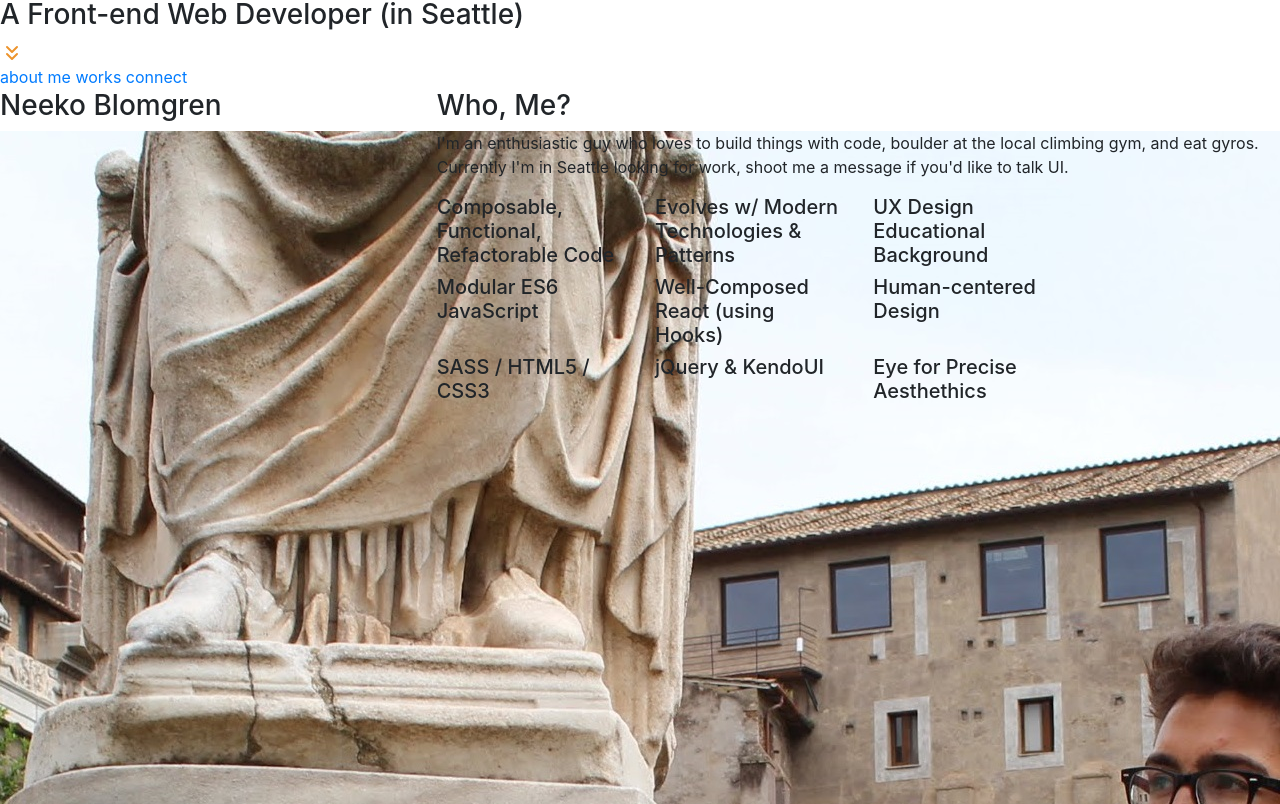
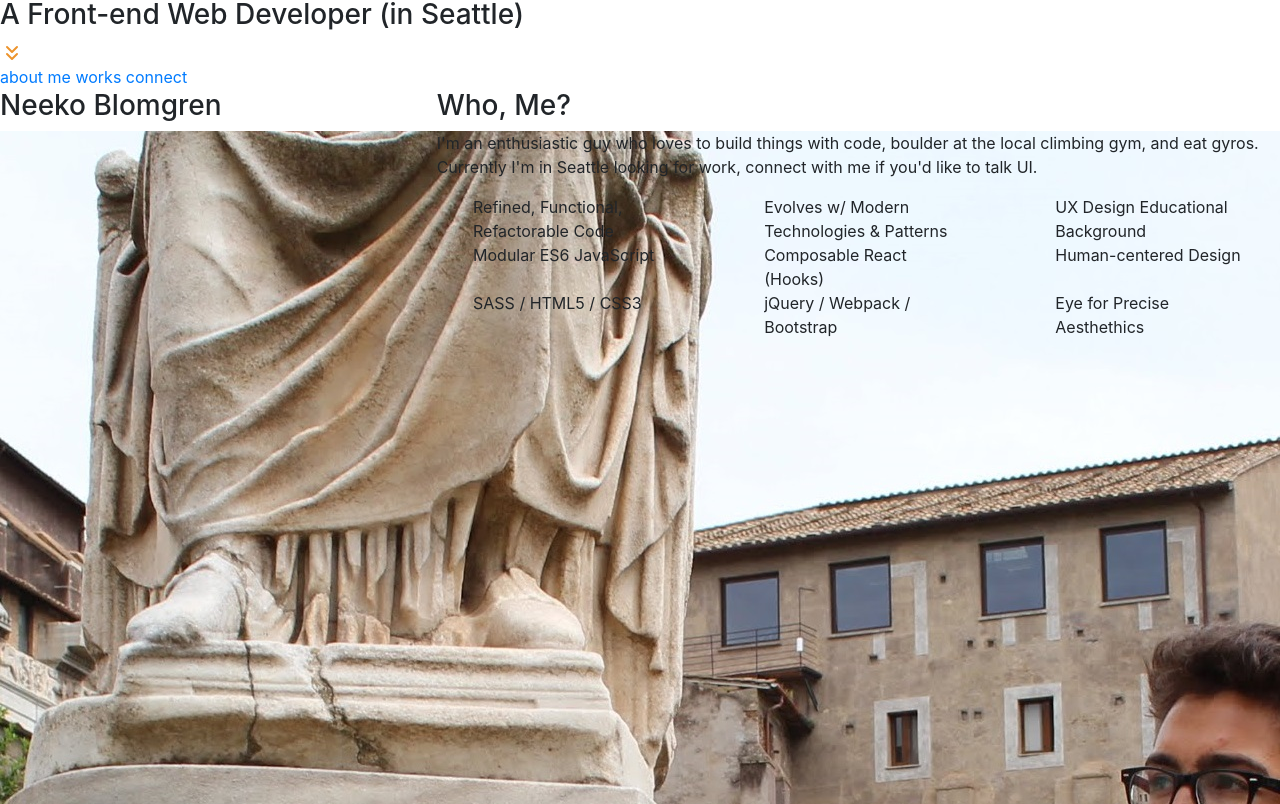
Before and after one commit to neekode/portfolio-v3, a React app: page / in a window 1280 px wide. Shown: the part 1096-1900 px from the top of the page. Built offline with nearby package versions, Linux system fonts and the light colour scheme.

Commit message:
work on works section
- structured section elements
- added scroll down button
- fixed emblem text issues

to do:
- add scroll up button
- work on about
- add animations for each works section expanding, filling box element

```diff
--- a/public/styles/main.css
+++ b/public/styles/main.css
@@ -32,10 +32,15 @@ img {
 }
 
 .section {
-  height: 110vh;
+  height: 120vh;
   pointer-events: none;
   position: relative;
   z-index: 2;
+}
+
+.inner-emblem-text {
+  font-size: 1em;
+  padding-top: 6vh !important;
 }
 
 .box {
@@ -81,7 +86,7 @@ img {
   -o-transition: background-color 1s linear;
   transition: background-color 1s linear;
 }
-#Background #toggle-box {
+#Background .chev-box {
   position: fixed;
   height: 5vh;
   width: 5vh;
@@ -90,21 +95,38 @@ img {
   background-color: #1F3039;
   border-radius: 10px 10px 10px 10px;
 }
-#Background #toggle-box img {
+#Background .chev-box img {
   height: 5vh;
   width: 5vh;
 }
-#Background #toggle-box .left-chev {
+#Background .chev-box .left-chev {
   cursor: pointer;
   transition: all 0.3s linear;
   transform: rotate(-90deg);
   margin-left: 0.5vw;
 }
-#Background #toggle-box .right-chev {
+#Background .chev-box .right-chev {
   cursor: pointer;
   transition: all 0.3s linear;
   transform: rotate(90deg);
   margin-left: -0.5vw;
+}
+#Background #to-top {
+  bottom: calc(40% + 12.5vh);
+}
+#Background #to-top .up-chev {
+  cursor: pointer;
+  transition: all 0.3s linear;
+  transform: rotate(180deg);
+  margin-top: -0.5vh;
+}
+#Background #lower {
+  bottom: calc(40% + 5vh);
+}
+#Background #lower .down-chev {
+  cursor: pointer;
+  transition: all 0.3s linear;
+  margin-top: 1vh;
 }
 #Background .animation-controller {
   z-index: 5000 !important;
@@ -112,7 +134,6 @@ img {
   position: absolute;
   color: #F8F9F9;
   background-color: #1F3039;
-  border: 1px solid #212121;
   transition: all 0.5s linear;
   opacity: 0.95;
   border-radius: 10px 10px 10px;
@@ -166,15 +187,15 @@ img {
 }
 #Intro .box {
   width: 50vw;
-  height: 20vh;
+  height: 25vh;
   padding: 1vw;
 }
 #Intro .box .header {
   color: #F8F9F9;
 }
 #Intro .box .chevron-box .down-chevs {
-  margin: 15px;
-  width: 2.5vw;
+  margin: 30px;
+  width: 3vw;
 }
 #Intro #neeko-blomgren {
   color: #ED942C;
@@ -186,7 +207,8 @@ img {
 }
 
 #About .box {
-  top: 5vh;
+  top: 6.5vh;
+  height: 80vh;
 }
 #About .box h3 {
   padding-top: 2.5vh;
@@ -198,65 +220,49 @@ img {
 #About #profile-picture img {
   width: 80%;
   margin: 5%;
+  margin-top: 2vh;
 }
 #About #profile-picture div {
   font-size: 0.6em;
   margin: auto;
 }
-#About #about-content {
-  top: 0;
-  margin: 0;
-}
 #About #about-content p {
   font-size: 0.5em;
   width: 80%;
   margin: auto;
+  margin-top: 2vh;
+  margin-bottom: 5vh;
 }
 #About #about-content .content-section {
   font-size: 0.8em;
   height: 20vh;
   margin-top: 1vh !important;
 }
-#About #about-content .content-section h5 {
-  position: absolute;
-  font-size: 0.8em;
-  top: 7.5vh;
-  text-align: center;
-}
 #About #about-content .content-section .emblem {
   z-index: 5;
-  font-size: 0.6em;
   background-color: #323A6A;
-  margin-left: 3vw;
+  font-size: 0.5em;
 }
 #About #about-content .content-section .subEmblem {
   z-index: 4;
   transition: all 1s ease 0s;
   background-color: #323A6A;
-  margin-left: 3vw;
-  margin-top: 0;
   top: -20vh;
   width: 95%;
+  font-size: 0.5em;
 }
-#About #about-content .content-section .subEmblem h5 {
-  position: absolute;
-  font-size: 0.5em;
-  top: 10vh;
-  text-align: center;
+#About #about-content .content-section .subEmblem div {
+  padding-top: 11vh !important;
 }
 #About #about-content .content-section .subEmblem2 {
   z-index: 4;
   transition: all 1s ease 0s;
   background-color: #323A6A;
-  margin-left: 3vw;
-  margin-top: 0;
   top: -40vh;
+  font-size: 0.5em;
 }
-#About #about-content .content-section .subEmblem2 h5 {
-  position: absolute;
-  font-size: 0.5em;
-  top: 10vh;
-  text-align: center;
+#About #about-content .content-section .subEmblem2 div {
+  padding-top: 11vh !important;
 }
 #About #about-content .content-section .shown {
   top: -10vh;
@@ -269,7 +275,7 @@ img {
 }
 
 .hexagon2 {
-  clip-path: polygon(50% 50%, 100% 25%, 100% 75%, 50% 100%, 0 75%, 0 25%);
+  clip-path: polygon(50% 50%, 95% 25%, 100% 75%, 50% 100%, 0% 75%, 5% 25%);
 }
 
 .Background-About {
@@ -278,11 +284,55 @@ img {
 }
 
 #Works .box {
-  top: 5vh;
+  top: 2.5vh;
+  background-color: transparent;
+}
+#Works .box h2 {
+  position: absolute;
+  margin-top: 4.5vh;
+  z-index: 55;
+}
+#Works .box #works-content {
+  margin-top: 1vh !important;
+  margin: 0;
+}
+#Works .box #works-content .works-section {
+  background-color: #1F3039;
+  transition: all 300ms linear;
+  border-radius: 7px;
+}
+#Works .box #works-content .works-section:hover {
+  z-index: 50;
+  /* Box shadow generated with https://www.cssmatic.com/box-shadow */
+  -webkit-box-shadow: 0px 11px 17px 12px rgba(0, 0, 0, 0.5);
+  -moz-box-shadow: 0px 11px 17px 12px rgba(0, 0, 0, 0.5);
+  box-shadow: 0px 11px 17px 12px rgba(0, 0, 0, 0.5);
+}
+#Works .box #works-content .works-section:active {
+  z-index: 50;
+  transition: all 50ms linear;
+  /* Box shadow generated with https://www.cssmatic.com/box-shadow */
+  -webkit-box-shadow: none;
+  -moz-box-shadow: none;
+  box-shadow: none;
+}
+#Works .box #works-content h3 {
+  margin-top: 7.5vh;
+}
+#Works .box #works-content .content-section {
+  height: 70vh;
+  margin: 1vw;
+  margin-top: 2.5vh;
+}
+#Works .box #works-content .content-section .emblem {
+  height: 20vh;
+  font-size: 0.6em;
+  margin: 1vw;
+  background-color: #3D5179;
 }
 
 .Background-Works {
-  background-color: #3F415B;
+  background-color: #3D5179;
   font-family: "Montserrat-Regular";
 }
 
@@ -291,7 +341,7 @@ img {
 }
 
 .Background-Connect {
-  background-color: #2B2E40;
+  background-color: #3A7BAB;
   font-family: "Montserrat-Regular";
 }
 
--- a/src/components/About.js
+++ b/src/components/About.js
@@ -28,6 +28,14 @@ function About() {
     return func();
   }
 
+  const handleMouseEnter = (e) => {
+
+  }
+
+  const handleMouseLeave = (e) => {
+
+  }
+
   return (
     <div className="section" id="About">
         <div className="box center">
@@ -51,24 +59,24 @@ function About() {
                 <div id='about-content' className="col-md-8">
                     <p>
                      I'm an enthusiastic guy who loves to build things with code, boulder at the local climbing gym, and eat gyros. Currently I'm
-                    in Seattle looking for work, shoot me a message if you'd like to talk UI.
+                    in Seattle looking for work, connect with me if you'd like to talk UI.
                      </p>
                     <div className='row content-section emblem-section'>
-                        <div className='col-md-3 emblem hexagon'> <h5> Composable, Functional, Refactorable Code </h5> </div>
-                        <div className='col-md-3 emblem hexagon'> <h5> Evolves w/ Modern Technologies & Patterns </h5> </div>
-                        <div className='col-md-3 emblem hexagon'> <h5> UX Design Educational Background  </h5> </div>
+                        <div className='col-md-3 emblem hexagon mx-auto'> <div className="inner-emblem-text"> Refined, Functional, Refactorable Code </div> </div>
+                        <div className='col-md-3 emblem hexagon mx-auto'> <div className="inner-emblem-text"> Evolves w/ Modern Technologies & Patterns </div> </div>
+                        <div className='col-md-3 emblem hexagon mx-auto'> <div className="inner-emblem-text"> UX Design Educational Background  </div> </div>
                     </div>
 
                     <div className='row content-section emblem-section'>
-                        <div className={`col-md-3 hexagon2 ${ state.section === 'About' ? 'subEmblem shown' : 'subEmblem' }`}> <h5> Modular ES6 JavaScript </h5> </div>
-                        <div className={`col-md-3 hexagon2 ${ state.section === 'About' ? 'subEmblem shown' : 'subEmblem' }`}> <h5> Well-Composed React (using Hooks) </h5> </div>
-                        <div className={`col-md-3 hexagon2 ${ state.section === 'About' ? 'subEmblem shown' : 'subEmblem' }`}> <h5> Human-centered Design </h5> </div>
+                        <div className={`col-md-3 hexagon2 mx-auto ${ state.section === 'About' ? 'subEmblem shown' : 'subEmblem' }`}> <div className="inner-emblem-text"> Modular ES6 JavaScript </div> </div>
+                        <div className={`col-md-3 hexagon2 mx-auto ${ state.section === 'About' ? 'subEmblem shown' : 'subEmblem' }`}> <div className="inner-emblem-text"> Composable React (Hooks) </div> </div>
+                        <div className={`col-md-3 hexagon2 mx-auto ${ state.section === 'About' ? 'subEmblem shown' : 'subEmblem' }`}> <div className="inner-emblem-text"> Human-centered Design </div> </div>
                     </div>
 
                     <div className='row content-section emblem-section'>
-                        <div className={`col-md-3 hexagon2 ${ state.section === 'About' ? 'subEmblem2 shown2' : 'subEmblem2' }`}> <h5> SASS / HTML5 / CSS3 </h5> </div>
-                        <div className={`col-md-3 hexagon2 ${ state.section === 'About' ? 'subEmblem2 shown2' : 'subEmblem2' }`}> <h5> jQuery & KendoUI </h5> </div>
-                        <div className={`col-md-3 hexagon2 ${ state.section === 'About' ? 'subEmblem2 shown2' : 'subEmblem2' }`}> <h5> Eye for Precise Aesthethics </h5> </div>
+                        <div className={`col-md-3 hexagon2 mx-auto ${ state.section === 'About' ? 'subEmblem2 shown2' : 'subEmblem2' }`}> <div className="inner-emblem-text"> SASS / HTML5 / CSS3 </div> </div>
+                        <div className={`col-md-3 hexagon2 mx-auto ${ state.section === 'About' ? 'subEmblem2 shown2' : 'subEmblem2' }`}> <div className="inner-emblem-text"> jQuery / Webpack / Bootstrap </div> </div>
+                        <div className={`col-md-3 hexagon2 mx-auto ${ state.section === 'About' ? 'subEmblem2 shown2' : 'subEmblem2' }`}> <div className="inner-emblem-text"> Eye for Precise Aesthethics </div> </div>
                     </div>
 
                 </div>
--- a/src/components/Content.js
+++ b/src/components/Content.js
@@ -40,6 +40,9 @@ function Content() {
     sectionEls.works = $('#Works');
     sectionEls.connect = $('#Connect');
 
+    if(window.addEventListener) {
+      window.addEventListener('load',handleScroll,false); //W3C
+    }
   }
 
   const handleScroll = (e) => {
--- a/src/components/MyNav.js
+++ b/src/components/MyNav.js
@@ -51,9 +51,9 @@ function MyNav() {
   return (
     <div id="MyNav">
         <div className={state.section !== 'Intro' ? "MyNav-fixed box" : "box"}>
-          <AnchorLink href="#About"><span id='about-link' ref={aboutLink} className="nav-item" onMouseEnter={handleMouseEnter} onMouseLeave={handleMouseLeave}> about me </span></AnchorLink>
-          <AnchorLink href="#Works"> <span id='works-link' ref={worksLink} className="nav-item" onMouseEnter={handleMouseEnter} onMouseLeave={handleMouseLeave}> works </span></AnchorLink>
-          <AnchorLink href="#Connect"><span id='connect-link' ref={connectLink} className="nav-item" onMouseEnter={handleMouseEnter} onMouseLeave={handleMouseLeave}> connect </span></AnchorLink>
+          <AnchorLink id="about-anchor" href="#About"><span id='about-link' ref={aboutLink} className="nav-item" onMouseEnter={handleMouseEnter} onMouseLeave={handleMouseLeave}> about me </span></AnchorLink>
+          <AnchorLink id="works-anchor" href="#Works"> <span id='works-link' ref={worksLink} className="nav-item" onMouseEnter={handleMouseEnter} onMouseLeave={handleMouseLeave}> works </span></AnchorLink>
+          <AnchorLink id="connect-anchor" href="#Connect"><span id='connect-link' ref={connectLink} className="nav-item" onMouseEnter={handleMouseEnter} onMouseLeave={handleMouseLeave}> connect </span></AnchorLink>
         </div>
     </div>
   );
--- a/src/sass/main.scss
+++ b/src/sass/main.scss
@@ -23,13 +23,13 @@ $about-colors : (
 );
 
 $works-colors : (
-    primary: #3F415B,
+    primary: #3D5179,
     secondary: #AB625E,
     border: #EAC683,
 );
 
 $connect-colors : (
-    primary: #2B2E40,
+    primary: #3A7BAB,
     secondary: #716F82,
     border: #606072,
 );
@@ -83,11 +83,16 @@ img {
 }
 
 .section {
-    height:110vh;
+    height:120vh;
     pointer-events: none;
     position: relative;
     //border: 1px solid green !important;
     z-index: 2;
+}
+
+.inner-emblem-text {
+    font-size: 1em;
+    padding-top: 6vh !important;
 }
 
 .box {
@@ -142,7 +147,7 @@ img {
     -o-transition: background-color 1s linear;
     transition: background-color 1s linear;
 
-    #toggle-box {
+    .chev-box {
         position: fixed;
         height: 5vh;
         width: 5vh;
@@ -169,6 +174,29 @@ img {
             transform: rotate(90deg);
             margin-left: -0.5vw;
         }
+
+
+    }
+
+    #to-top {
+        bottom: calc(40% + 12.5vh);
+
+        .up-chev {
+            cursor: pointer;
+            transition: all 0.3s linear;
+            transform: rotate(180deg);
+            margin-top: -0.5vh;
+        }
+    }
+
+    #lower {
+        bottom: calc(40% + 5vh);
+
+        .down-chev {
+            cursor: pointer;
+            transition: all 0.3s linear;
+            margin-top: 1vh;
+        }
     }
 
 
@@ -180,7 +208,6 @@ img {
 
         color: map-get($global-colors, font);
         background-color: map-get($global-colors, primary);
-        border: 1px solid map-get($global-colors, border);
 
         transition: all 0.5s linear;
 
@@ -254,7 +281,7 @@ img {
 
     .box {
         width: 50vw;
-        height: 20vh;
+        height: 25vh;
         padding: 1vw;
 
         .header {
@@ -263,8 +290,8 @@ img {
 
         .chevron-box{
             .down-chevs {
-                margin: 15px;
-                width: 2.5vw;
+                margin: 30px;
+                width: 3vw;
             }
         }
     }
@@ -290,7 +317,8 @@ img {
     // About
 #About {
     .box {
-        top: 5vh;
+        top:6.5vh;
+        height: 80vh;
 
         h3 {
             padding-top: 2.5vh;
@@ -303,11 +331,10 @@ img {
     }
 
     #profile-picture{
-
         img {
             width: 80%;
             margin: 5%;
-            //border-radius: 50%;
+            margin-top: 2vh;
         }
 
         div {
@@ -317,13 +344,13 @@ img {
     }
 
     #about-content {
-        top: 0;
-        margin: 0;
 
         p {
             font-size: 0.5em;
             width: 80%;
             margin:auto;
+            margin-top: 2vh;
+            margin-bottom: 5vh;
         }
 
         .content-section {
@@ -331,34 +358,22 @@ img {
             height: 20vh;
             margin-top: 1vh !important;
 
-            h5 {
-                position: absolute;
-                font-size: 0.8em;
-                top: 7.5vh;
-                text-align: center;
-            }
-
             .emblem {
                 z-index: 5;
-                font-size: 0.6em;
                 background-color: map-get($about-colors, primary);
-                margin-left: 3vw;
+                font-size: 0.5em;
             }
 
             .subEmblem {
                 z-index: 4;
                 transition: all 1s ease 0s;
                 background-color: map-get($about-colors, primary);
-                margin-left: 3vw;
-                margin-top: 0;
                 top: -20vh;
                 width: 95%;
+                font-size: 0.5em;
 
-                h5 {
-                    position: absolute;
-                    font-size: 0.5em;
-                    top: 10vh;
-                    text-align: center;
+                div {
+                    padding-top: 11vh !important;
                 }
             }
 
@@ -366,15 +381,11 @@ img {
                 z-index: 4;
                 transition: all 1s ease 0s;
                 background-color: map-get($about-colors, primary);
-                margin-left: 3vw;
-                margin-top: 0;
                 top: -40vh;
+                font-size: 0.5em;
 
-                h5 {
-                    position: absolute;
-                    font-size: 0.5em;
-                    top: 10vh;
-                    text-align: center;
+                div {
+                    padding-top: 11vh !important;
                 }
             }
 
@@ -399,7 +410,7 @@ img {
 }
 
 .hexagon2 {
-    clip-path: polygon(50% 50%, 100% 25%, 100% 75%, 50% 100%, 0 75%, 0 25%);
+    clip-path: polygon(50% 50%, 95% 25%, 100% 75%, 50% 100%, 0% 75%, 5% 25%);
 }
 
     .Background-About {
@@ -409,14 +420,72 @@ img {
     }
 
     .box-About {
-        color: map-get($about-colors, font);
+
     }
 
 // Works
 #Works {
     .box {
-        top: 5vh;
+        top: 2.5vh;
+        background-color: transparent;
+
+        h2 {
+            position: absolute;
+            margin-top: 4.5vh;
+            z-index: 55;
+        }
+
+
+        #works-content {
+            margin-top: 1vh !important;
+            margin: 0;
+
+            .works-section {
+                background-color: map-get($global-colors, primary);
+                transition: all 300ms linear;
+                border-radius: 7px;
+            }
+
+            .works-section:hover {
+                z-index: 50;
+
+                /* Box shadow generated with https://www.cssmatic.com/box-shadow */
+                -webkit-box-shadow: 0px 11px 17px 12px rgba(0,0,0,0.5);
+                -moz-box-shadow: 0px 11px 17px 12px rgba(0,0,0,0.5);
+                box-shadow: 0px 11px 17px 12px rgba(0,0,0,0.5);
+            }
+
+            .works-section:active {
+                z-index: 50;
+                transition: all 50ms linear;
+                /* Box shadow generated with https://www.cssmatic.com/box-shadow */
+                -webkit-box-shadow: none;
+                -moz-box-shadow: none;
+                box-shadow: none;
+            }
+
+            h3 {
+                margin-top: 7.5vh;
+            }
+
+            .content-section {
+                height: 70vh;
+                margin:1vw;
+                margin-top: 2.5vh;
+
+                .emblem {
+                    height: 20vh;
+                    font-size: 0.6em;
+                    margin: 1vw;
+                    background-color: map-get($works-colors, primary);
+                }
+            }
+        }
+
     }
+
+
+
 }
     .Background-Works {
         background-color: map-get($works-colors, primary);
```
Also changed, not shown: src/components/Background.js (+55 -2 lines), src/components/Works.js (+48 -4 lines), 1 other file (tests, documents, lock files or other folders).
